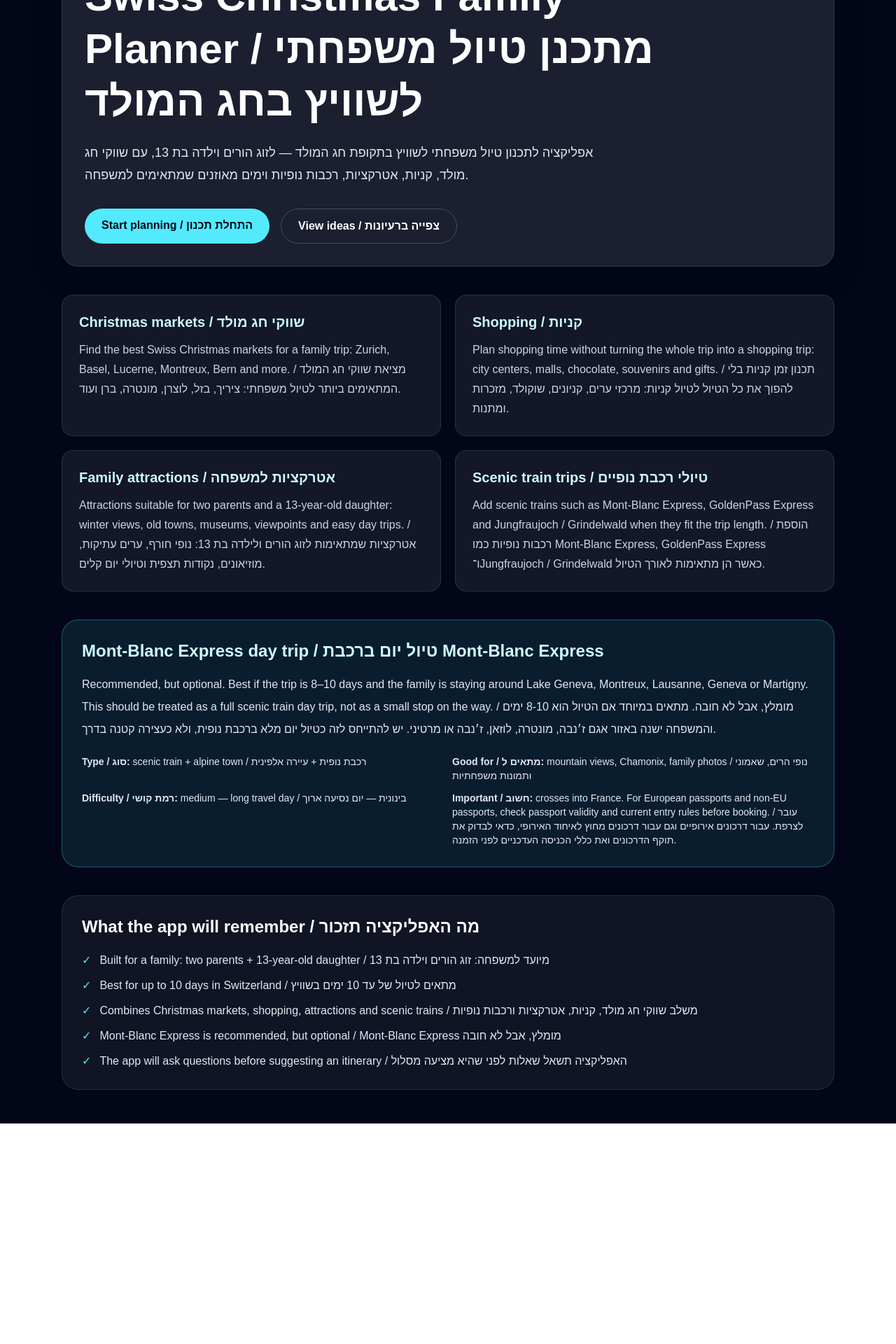
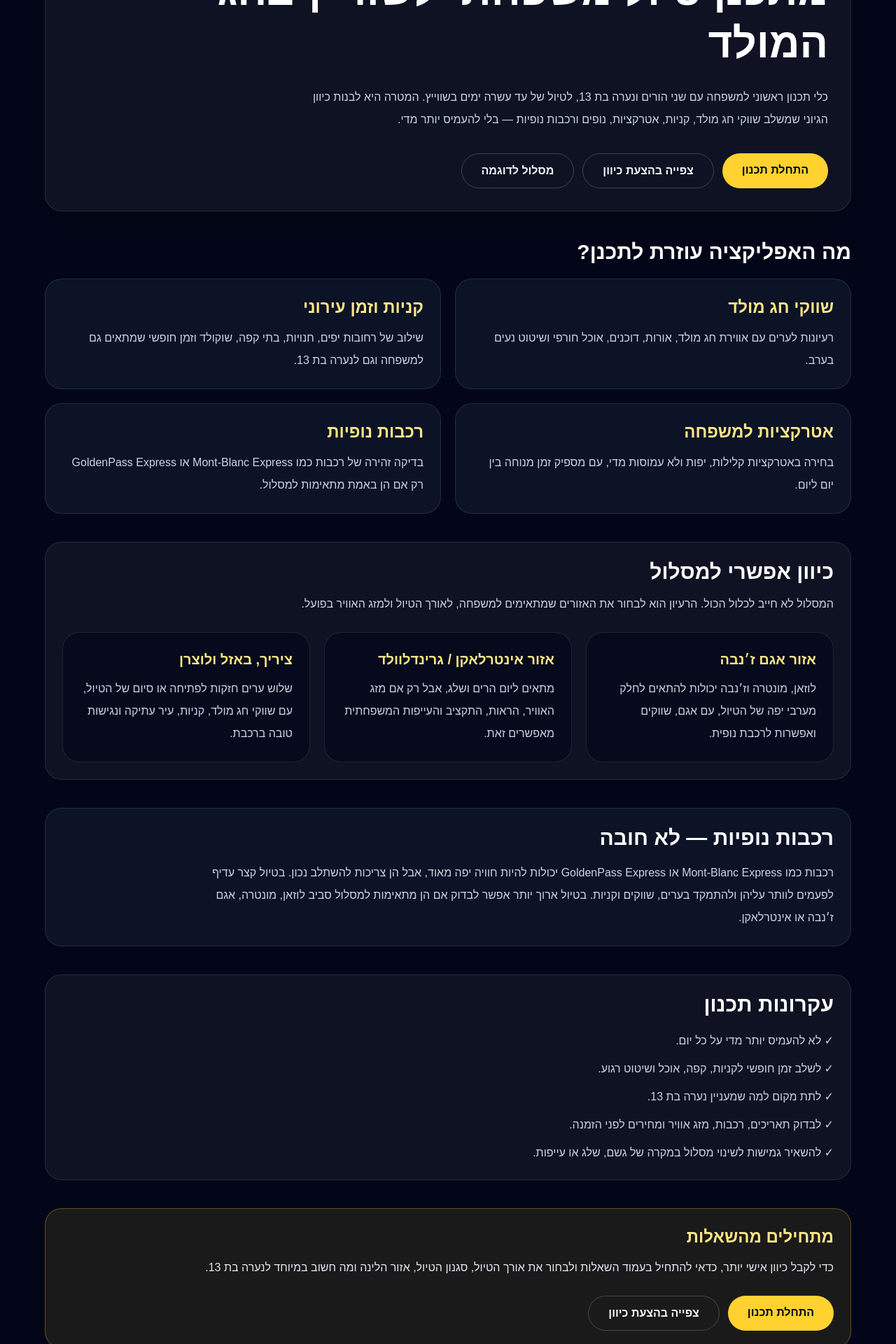
Before and after one commit to medyalex-netizen/swiss-christmas-family-planner, a Next.js app: page / in a window 1280 px wide. Shown: the part 160-2080 px from the top of the page at 70% size. Before the commit the page ends 1765 px from the top, so only its background shows below. Built offline with nearby package versions, Linux system fonts and the light colour scheme.

Commit message:
polish-hebrew-homepage

```diff
--- a/app/itinerary/page.tsx
+++ b/app/itinerary/page.tsx
@@ -158,7 +158,7 @@ export default function ItineraryPage() {
           </h1>
 
           <p className="mt-5 max-w-3xl leading-8 text-slate-300">
-            זהו מסלול ראשוני לדוגמה. הוא לא מחליף בדיקה אמיתית של תאריכים,
+            זהו מסלול ראשוני לדוגמה. הוא מתאים בעיקר לטיול ארוך של 9–10 ימים. בטיול קצר יותר צריך לקצר אותו ולא לשלב את כל הימים. הוא לא מחליף בדיקה אמיתית של תאריכים,
             רכבות, מזג אוויר, מחירים ושעות פתיחה, אבל הוא נותן מבנה הגיוני
             להמשך תכנון.
           </p>
--- a/app/page.tsx
+++ b/app/page.tsx
@@ -1,124 +1,184 @@
 import Link from "next/link";
 
-const features = [
+const highlights = [
   {
-    title: "Christmas markets / שווקי חג מולד",
-    text: "Find the best Swiss Christmas markets for a family trip: Zurich, Basel, Lucerne, Montreux, Bern and more. / מציאת שווקי חג המולד המתאימים ביותר לטיול משפחתי: ציריך, בזל, לוצרן, מונטרה, ברן ועוד.",
+    title: "שווקי חג מולד",
+    text: "רעיונות לערים עם אווירת חג מולד, אורות, דוכנים, אוכל חורפי ושיטוט נעים בערב.",
   },
   {
-    title: "Shopping / קניות",
-    text: "Plan shopping time without turning the whole trip into a shopping trip: city centers, malls, chocolate, souvenirs and gifts. / תכנון זמן קניות בלי להפוך את כל הטיול לטיול קניות: מרכזי ערים, קניונים, שוקולד, מזכרות ומתנות.",
+    title: "קניות וזמן עירוני",
+    text: "שילוב של רחובות יפים, חנויות, בתי קפה, שוקולד וזמן חופשי שמתאים גם למשפחה וגם לנערה בת 13.",
   },
   {
-    title: "Family attractions / אטרקציות למשפחה",
-    text: "Attractions suitable for two parents and a 13-year-old daughter: winter views, old towns, museums, viewpoints and easy day trips. / אטרקציות שמתאימות לזוג הורים ולילדה בת 13: נופי חורף, ערים עתיקות, מוזיאונים, נקודות תצפית וטיולי יום קלים.",
+    title: "אטרקציות למשפחה",
+    text: "בחירה באטרקציות קלילות, יפות ולא עמוסות מדי, עם מספיק זמן מנוחה בין יום ליום.",
   },
   {
-    title: "Scenic train trips / טיולי רכבת נופיים",
-    text: "Add scenic trains such as Mont-Blanc Express, GoldenPass Express and Jungfraujoch / Grindelwald when they fit the trip length. / הוספת רכבות נופיות כמו Mont-Blanc Express, GoldenPass Express ו־Jungfraujoch / Grindelwald כאשר הן מתאימות לאורך הטיול.",
+    title: "רכבות נופיות",
+    text: "בדיקה זהירה של רכבות כמו Mont-Blanc Express או GoldenPass Express רק אם הן באמת מתאימות למסלול.",
   },
 ];
 
-const highlights = [
-  "Built for a family: two parents + 13-year-old daughter / מיועד למשפחה: זוג הורים וילדה בת 13",
-  "Best for up to 10 days in Switzerland / מתאים לטיול של עד 10 ימים בשוויץ",
-  "Combines Christmas markets, shopping, attractions and scenic trains / משלב שווקי חג מולד, קניות, אטרקציות ורכבות נופיות",
-  "Mont-Blanc Express is recommended, but optional / Mont-Blanc Express מומלץ, אבל לא חובה",
-  "The app will ask questions before suggesting an itinerary / האפליקציה תשאל שאלות לפני שהיא מציעה מסלול",
+const routeIdeas = [
+  {
+    title: "אזור אגם ז׳נבה",
+    text: "לוזאן, מונטרה וז׳נבה יכולות להתאים לחלק מערבי יפה של הטיול, עם אגם, שווקים ואפשרות לרכבת נופית.",
+  },
+  {
+    title: "אזור אינטרלאקן / גרינדלוולד",
+    text: "מתאים ליום הרים ושלג, אבל רק אם מזג האוויר, הראות, התקציב והעייפות המשפחתית מאפשרים זאת.",
+  },
+  {
+    title: "ציריך, באזל ולוצרן",
+    text: "שלוש ערים חזקות לפתיחה או סיום של הטיול, עם שווקי חג מולד, קניות, עיר עתיקה ונגישות טובה ברכבת.",
+  },
+];
+
+const principles = [
+  "לא להעמיס יותר מדי על כל יום.",
+  "לשלב זמן חופשי לקניות, קפה, אוכל ושיטוט רגוע.",
+  "לתת מקום למה שמעניין נערה בת 13.",
+  "לבדוק תאריכים, רכבות, מזג אוויר ומחירים לפני הזמנה.",
+  "להשאיר גמישות לשינוי מסלול במקרה של גשם, שלג או עייפות.",
 ];
 
 export default function Home() {
   return (
-    <main className="min-h-screen bg-slate-950 text-white">
-      <section className="mx-auto flex max-w-6xl flex-col gap-10 px-6 py-12">
-        <div className="rounded-3xl border border-white/10 bg-white/10 p-8 shadow-2xl">
-          <p className="mb-4 text-sm font-semibold uppercase tracking-[0.3em] text-cyan-200">
-            Switzerland • Christmas • Family Planner / שוויץ • חג מולד • תכנון משפחתי
+    <main dir="rtl" className="min-h-screen bg-slate-950 px-6 py-10 text-white">
+      <div className="mx-auto max-w-6xl">
+        <section className="rounded-3xl border border-white/10 bg-white/5 p-8 shadow-2xl">
+          <p dir="ltr" className="text-right text-sm font-semibold text-amber-300">
+            Swiss Christmas Family Planner
           </p>
 
-          <h1 className="max-w-4xl text-4xl font-bold leading-tight md:text-6xl">
-            Swiss Christmas Family Planner / מתכנן טיול משפחתי לשוויץ בחג המולד
+          <h1 className="mt-4 max-w-4xl text-4xl font-bold leading-tight md:text-6xl">
+            מתכנן טיול משפחתי לשווייץ בחג המולד
           </h1>
 
-          <p className="mt-5 max-w-3xl text-lg leading-8 text-slate-200">
-            אפליקציה לתכנון טיול משפחתי לשוויץ בתקופת חג המולד — לזוג הורים
-            וילדה בת 13, עם שווקי חג מולד, קניות, אטרקציות, רכבות נופיות
-            וימים מאוזנים שמתאימים למשפחה.
+          <p className="mt-6 max-w-3xl leading-8 text-slate-300">
+            כלי תכנון ראשוני למשפחה עם שני הורים ונערה בת 13, לטיול של עד
+            עשרה ימים בשווייץ. המטרה היא לבנות כיוון הגיוני שמשלב שווקי חג
+            מולד, קניות, אטרקציות, נופים ורכבות נופיות — בלי להעמיס יותר מדי.
           </p>
 
-          <div className="mt-8 flex flex-wrap gap-4">
+          <div className="mt-8 flex flex-col gap-3 sm:flex-row">
             <Link
               href="/search"
-              className="rounded-full bg-cyan-300 px-6 py-3 font-semibold text-slate-950 transition hover:bg-cyan-200"
+              className="rounded-full bg-amber-300 px-7 py-3 text-center font-bold text-slate-950 hover:bg-amber-200"
             >
-              Start planning / התחלת תכנון
+              התחלת תכנון
             </Link>
 
             <Link
               href="/results"
-              className="rounded-full border border-white/20 px-6 py-3 font-semibold text-white transition hover:bg-white/10"
+              className="rounded-full border border-white/20 px-7 py-3 text-center font-semibold text-slate-100 hover:border-amber-300"
             >
-              View ideas / צפייה ברעיונות
+              צפייה בהצעת כיוון
             </Link>
-          </div>
-        </div>
 
-        <section className="grid gap-5 md:grid-cols-2">
-          {features.map((feature) => (
-            <div
-              key={feature.title}
-              className="rounded-2xl border border-white/10 bg-white/[0.07] p-6"
+            <Link
+              href="/itinerary"
+              className="rounded-full border border-white/20 px-7 py-3 text-center font-semibold text-slate-100 hover:border-amber-300"
             >
-              <h2 className="text-xl font-bold text-cyan-100">
-                {feature.title}
-              </h2>
-              <p className="mt-3 leading-7 text-slate-300">{feature.text}</p>
-            </div>
-          ))}
-        </section>
-
-        <section className="rounded-3xl border border-cyan-300/30 bg-cyan-300/10 p-7">
-          <h2 className="text-2xl font-bold text-cyan-100">
-            Mont-Blanc Express day trip / טיול יום ברכבת Mont-Blanc Express
-          </h2>
-
-          <p className="mt-4 leading-8 text-slate-200">
-            Recommended, but optional. Best if the trip is 8–10 days and the
-            family is staying around Lake Geneva, Montreux, Lausanne, Geneva or
-            Martigny. This should be treated as a full scenic train day trip,
-            not as a small stop on the way. / מומלץ, אבל לא חובה. מתאים במיוחד אם הטיול הוא 8-10 ימים והמשפחה ישנה באזור אגם ז׳נבה, מונטרה, לוזאן, ז׳נבה או מרטיני. יש להתייחס לזה כטיול יום מלא ברכבת נופית, ולא כעצירה קטנה בדרך.
-          </p>
-
-          <div className="mt-5 grid gap-3 text-sm text-slate-200 md:grid-cols-2">
-            <p>
-              <strong>Type / סוג:</strong> scenic train + alpine town / רכבת נופית + עיירה אלפינית
-            </p>
-            <p>
-              <strong>Good for / מתאים ל:</strong> mountain views, Chamonix, family photos / נופי הרים, שאמוני ותמונות משפחתיות
-            </p>
-            <p>
-              <strong>Difficulty / רמת קושי:</strong> medium — long travel day / בינונית — יום נסיעה ארוך
-            </p>
-            <p>
-              <strong>Important / חשוב:</strong> crosses into France. For European passports and non-EU passports, check passport validity and current entry rules before booking. / עובר לצרפת. עבור דרכונים אירופיים וגם עבור דרכונים מחוץ לאיחוד האירופי, כדאי לבדוק את תוקף הדרכונים ואת כללי הכניסה העדכניים לפני הזמנה.
-
-            </p>
+              מסלול לדוגמה
+            </Link>
           </div>
         </section>
 
-        <section className="rounded-3xl border border-white/10 bg-white/[0.06] p-7">
-          <h2 className="text-2xl font-bold">What the app will remember / מה האפליקציה תזכור</h2>
+        <section className="mt-10">
+          <h2 className="text-3xl font-bold">מה האפליקציה עוזרת לתכנן?</h2>
 
-          <ul className="mt-5 space-y-3 text-slate-200">
+          <div className="mt-5 grid gap-5 md:grid-cols-2">
             {highlights.map((item) => (
-              <li key={item} className="flex gap-3">
-                <span className="text-cyan-300">✓</span>
-                <span>{item}</span>
-              </li>
+              <div
+                key={item.title}
+                className="rounded-3xl border border-white/10 bg-slate-900/80 p-6"
+              >
+                <h3 className="text-2xl font-bold text-amber-200">
+                  {item.title}
+                </h3>
+
+                <p className="mt-3 leading-8 text-slate-300">{item.text}</p>
+              </div>
             ))}
-          </ul>
+          </div>
         </section>
-      </section>
+
+        <section className="mt-10 rounded-3xl border border-white/10 bg-white/5 p-6">
+          <h2 className="text-3xl font-bold">כיוון אפשרי למסלול</h2>
+
+          <p className="mt-3 max-w-3xl leading-8 text-slate-300">
+            המסלול לא חייב לכלול הכול. הרעיון הוא לבחור את האזורים שמתאימים
+            למשפחה, לאורך הטיול ולמזג האוויר בפועל.
+          </p>
+
+          <div className="mt-6 grid gap-5 md:grid-cols-3">
+            {routeIdeas.map((item) => (
+              <div
+                key={item.title}
+                className="rounded-3xl border border-white/10 bg-slate-950/60 p-6"
+              >
+                <h3 className="text-xl font-bold text-amber-200">
+                  {item.title}
+                </h3>
+
+                <p className="mt-3 leading-8 text-slate-300">{item.text}</p>
+              </div>
+            ))}
+          </div>
+        </section>
+
+        <section className="mt-10 rounded-3xl border border-white/10 bg-slate-900/80 p-6">
+          <h2 className="text-3xl font-bold">רכבות נופיות — לא חובה</h2>
+
+          <p className="mt-4 max-w-4xl leading-8 text-slate-300">
+            רכבות כמו Mont-Blanc Express או GoldenPass Express יכולות להיות
+            חוויה יפה מאוד, אבל הן צריכות להשתלב נכון. בטיול קצר עדיף לפעמים
+            לוותר עליהן ולהתמקד בערים, שווקים וקניות. בטיול ארוך יותר אפשר
+            לבדוק אם הן מתאימות למסלול סביב לוזאן, מונטרה, אגם ז׳נבה או
+            אינטרלאקן.
+          </p>
+        </section>
+
+        <section className="mt-10 rounded-3xl border border-white/10 bg-white/5 p-6">
+          <h2 className="text-3xl font-bold">עקרונות תכנון</h2>
+
+          <div className="mt-5 space-y-3">
+            {principles.map((principle) => (
+              <p key={principle} className="leading-7 text-slate-300">
+                ✓ {principle}
+              </p>
+            ))}
+          </div>
+        </section>
+
+        <section className="mt-10 rounded-3xl border border-amber-300/30 bg-amber-300/10 p-6">
+          <h2 className="text-2xl font-bold text-amber-200">
+            מתחילים מהשאלות
+          </h2>
+
+          <p className="mt-3 leading-8 text-slate-200">
+            כדי לקבל כיוון אישי יותר, כדאי להתחיל בעמוד השאלות ולבחור את אורך
+            הטיול, סגנון הטיול, אזור הלינה ומה חשוב במיוחד לנערה בת 13.
+          </p>
+
+          <div className="mt-6 flex flex-col gap-3 sm:flex-row">
+            <Link
+              href="/search"
+              className="rounded-full bg-amber-300 px-7 py-3 text-center font-bold text-slate-950 hover:bg-amber-200"
+            >
+              התחלת תכנון
+            </Link>
+
+            <Link
+              href="/results"
+              className="rounded-full border border-white/20 px-7 py-3 text-center font-semibold text-slate-100 hover:border-amber-300"
+            >
+              צפייה בהצעת כיוון
+            </Link>
+          </div>
+        </section>
+      </div>
     </main>
   );
 }
```
Also changed, not shown: app/prompt/page.tsx (+6 -6 lines).
